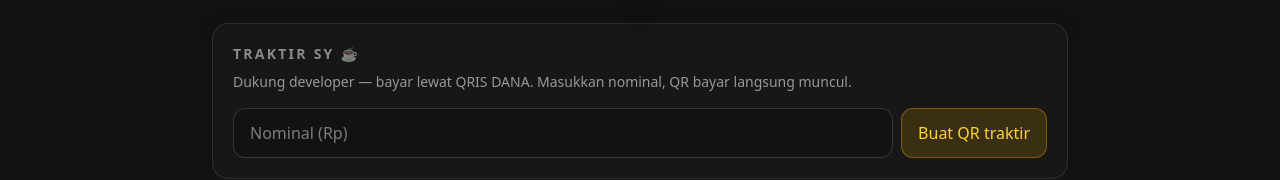
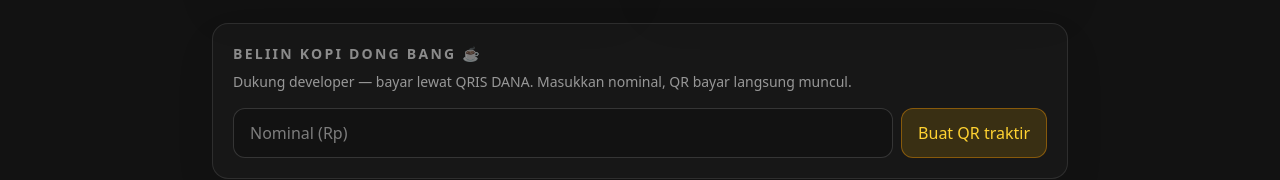
Before and after one commit to KevinAntonioWiyonoLauw/qris-dinamis, a React (Vite) app in the folder frontend/: page / in a window 1280 px wide. Shown: the part 947-1127 px from the top of the page. Built offline with nearby package versions, Linux system fonts and the light colour scheme.

Commit message:
feat(frontend): rename traktir heading to 'Beliin kopi dong bang'

```diff
--- a/frontend/src/App.tsx
+++ b/frontend/src/App.tsx
@@ -460,7 +460,7 @@ function App() {
       <div className="mt-6 grid gap-4 lg:grid-cols-2 print:hidden"><Templates onPick={pickTemplate} active={null} /><History onPick={pickFromHistory} /></div>
 
       <section className="mt-6 rounded-2xl border border-black/10 bg-[#ffffff] p-5 text-slate-900 shadow-[0_18px_45px_rgb(23_23_23/0.06)] print:hidden dark:border-white/10 dark:bg-[#171717] dark:text-white">
-        <h2 className="text-sm font-bold uppercase tracking-[.16em] text-slate-400 dark:text-white/50">Traktir sy ☕</h2>
+        <h2 className="text-sm font-bold uppercase tracking-[.16em] text-slate-400 dark:text-white/50">Beliin kopi dong bang ☕</h2>
         <p className="mt-2 text-sm text-slate-500 dark:text-white/55">Dukung developer — bayar lewat QRIS DANA. Masukkan nominal, QR bayar langsung muncul.</p>
         <div className="mt-4 flex flex-wrap gap-2">
           <input value={traktirAmount} onChange={(event) => setTraktirAmount(event.target.value)} type="number" min="1" placeholder="Nominal (Rp)" className="w-full min-w-0 flex-1 rounded-xl border border-black/10 bg-[#fafafa] px-4 py-3 text-sm text-slate-900 outline-none placeholder:text-slate-400 focus:border-brand-500 dark:border-white/15 dark:bg-[#121212] dark:text-white dark:placeholder:text-white/45" />
```
